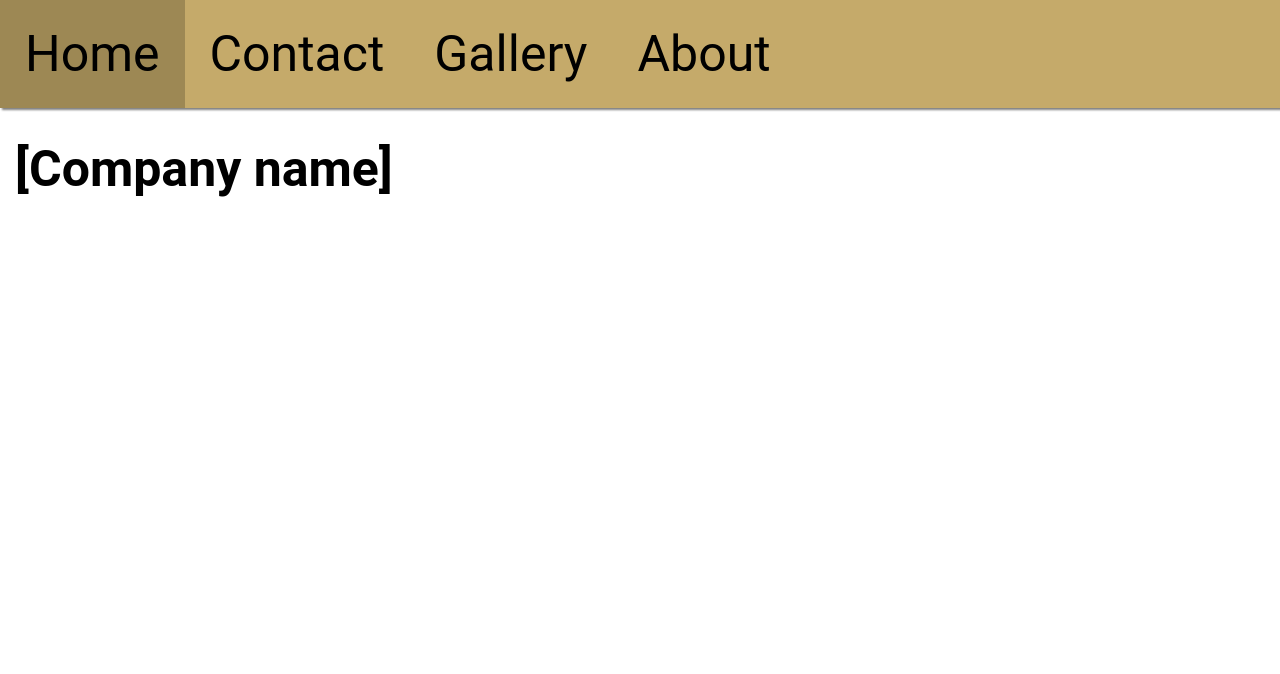
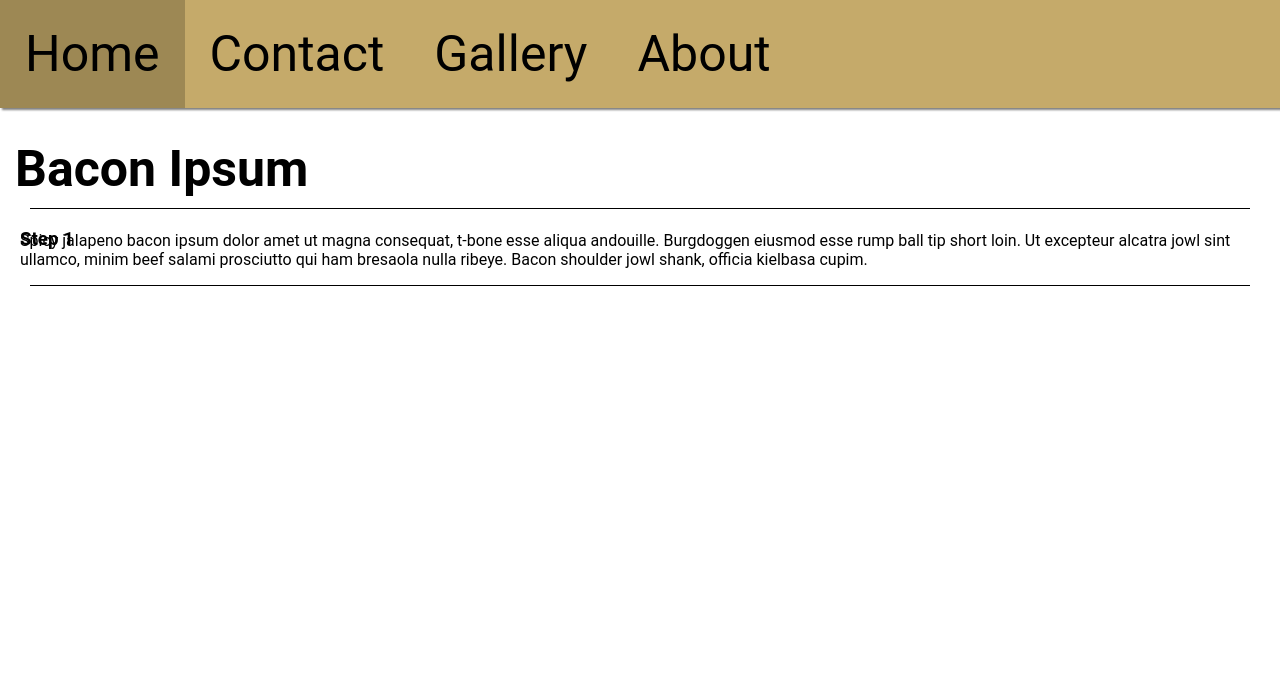
Before and after one commit to crazvik/u1_html_jon_lju, a plain HTML site: page project/index.html in a window 1280 px wide. Shown: the top 674 px of the page. Drawn offline with Linux system fonts and the light colour scheme.

Commit message:
Added things

```diff
--- a/project/index.html
+++ b/project/index.html
@@ -18,8 +18,14 @@
             </ul>
         </nav>
         <div class="main-window">
-            <H1>[Company name]</H1>
-
+            <H1>Bacon Ipsum</H1>
+            <div id="border"></div>
+            <h3>Step 1</h3>
+            <p>Spicy jalapeno bacon ipsum dolor amet ut magna consequat, t-bone esse aliqua andouille.
+                Burgdoggen eiusmod esse rump ball tip short loin. Ut excepteur alcatra jowl sint ullamco,
+                minim beef salami prosciutto qui ham bresaola nulla ribeye. Bacon shoulder jowl shank,
+                officia kielbasa cupim.</p>
+            <div id="border"></div>
         </div>
         <footer class="tools">
             <ul>
--- a/project/styles/style.css
+++ b/project/styles/style.css
@@ -89,7 +89,19 @@ body {
     margin: 140px 0 0 15px;
     font-size: 50px;
 }
+.main-window>p{
+    margin-left: 20px;
+}
+.main-window>h3 {
+    margin-bottom: -35px;
+    margin-left: 20px;
 
+}
+#border {
+    border-bottom: 1px solid black;
+    position: relative;
+    margin: 10px 30px 10px 30px;
+}
 [class*="col-"] {
     width: 100%;
   }
```
